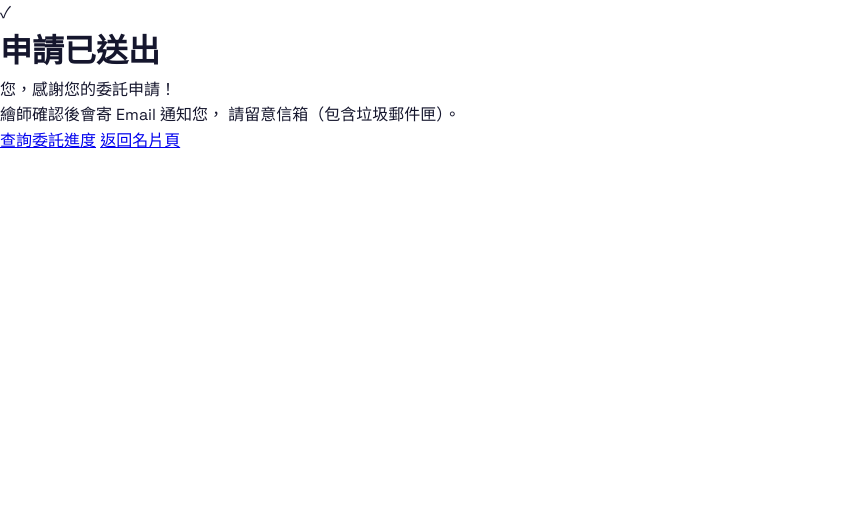
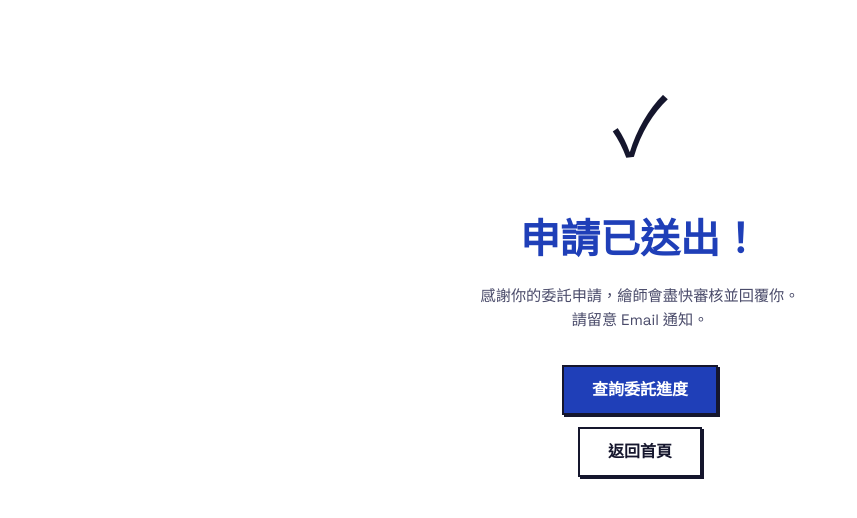
Before and after one commit to LAI-wen/commission-template, a SvelteKit app: page /apply/done in a window 1280 px wide. Shown: the top 518 px of the page, without its empty margins (0-857 px from the left). Built offline with nearby package versions, Linux system fonts and the light colour scheme.

Commit message:
fix: update apply/done HTML template to match ACS CSS spec
Add order-id-box, copy button, action links with primary/secondary styles.
Read order ID from URL search params.

```diff
--- a/src/routes/apply/done/+page.svelte
+++ b/src/routes/apply/done/+page.svelte
@@ -1,19 +1,36 @@
 <script lang="ts">
   import { page } from "$app/state"
-  const name = page.url.searchParams.get("name") ?? "您"
+
+  const orderId = $derived(page.url.searchParams.get('id') ?? '')
+  let copyLabel = $state('複製')
 </script>
 
-<main class="container">
-  <div class="card">
-    <div class="icon">✓</div>
-    <h1>申請已送出</h1>
-    <p>{name}，感謝您的委託申請！</p>
-    <p class="note">
-      繪師確認後會寄 Email 通知您，
-      請留意信箱（包含垃圾郵件匣）。
-    </p>
-    <a href="/status" class="btn">查詢委託進度</a>
-    <a href="/" class="back">返回名片頁</a>
+<svelte:head>
+  <title>申請已送出</title>
+</svelte:head>
+
+<main class="page">
+  <span class="checkmark">✓</span>
+  <h1 class="success-title">申請已送出！</h1>
+  <p class="success-msg">
+    感謝你的委託申請，繪師會盡快審核並回覆你。<br />
+    請留意 Email 通知。
+  </p>
+
+  {#if orderId}
+    <div class="order-id-box">
+      <span>ORDER ID: {orderId.toUpperCase()}</span>
+      <button class="copy-btn" onclick={() => {
+        navigator.clipboard.writeText(orderId)
+        copyLabel = '已複製！'
+        setTimeout(() => copyLabel = '複製', 1500)
+      }}>{copyLabel}</button>
+    </div>
+  {/if}
+
+  <div class="actions">
+    <a href="/status" class="action-link primary">查詢委託進度</a>
+    <a href="/" class="action-link secondary">返回首頁</a>
   </div>
 </main>
 
```
